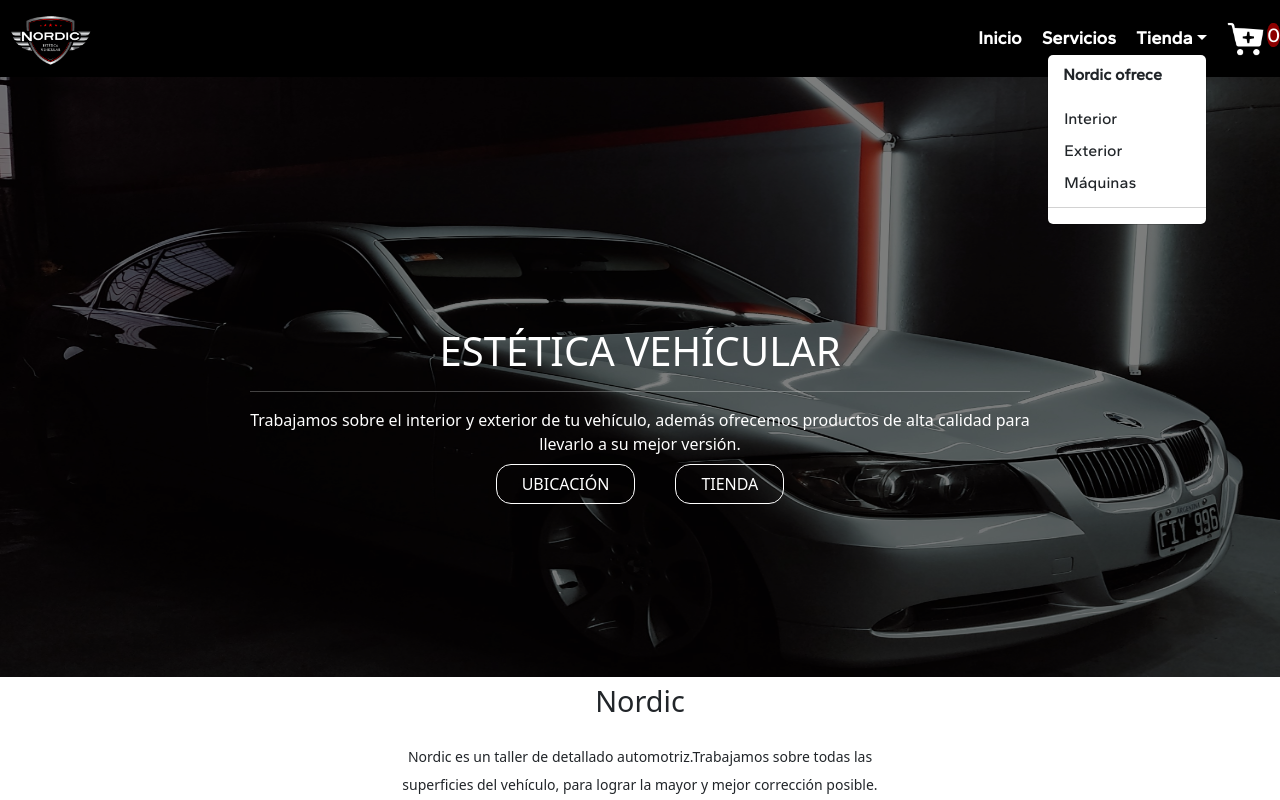
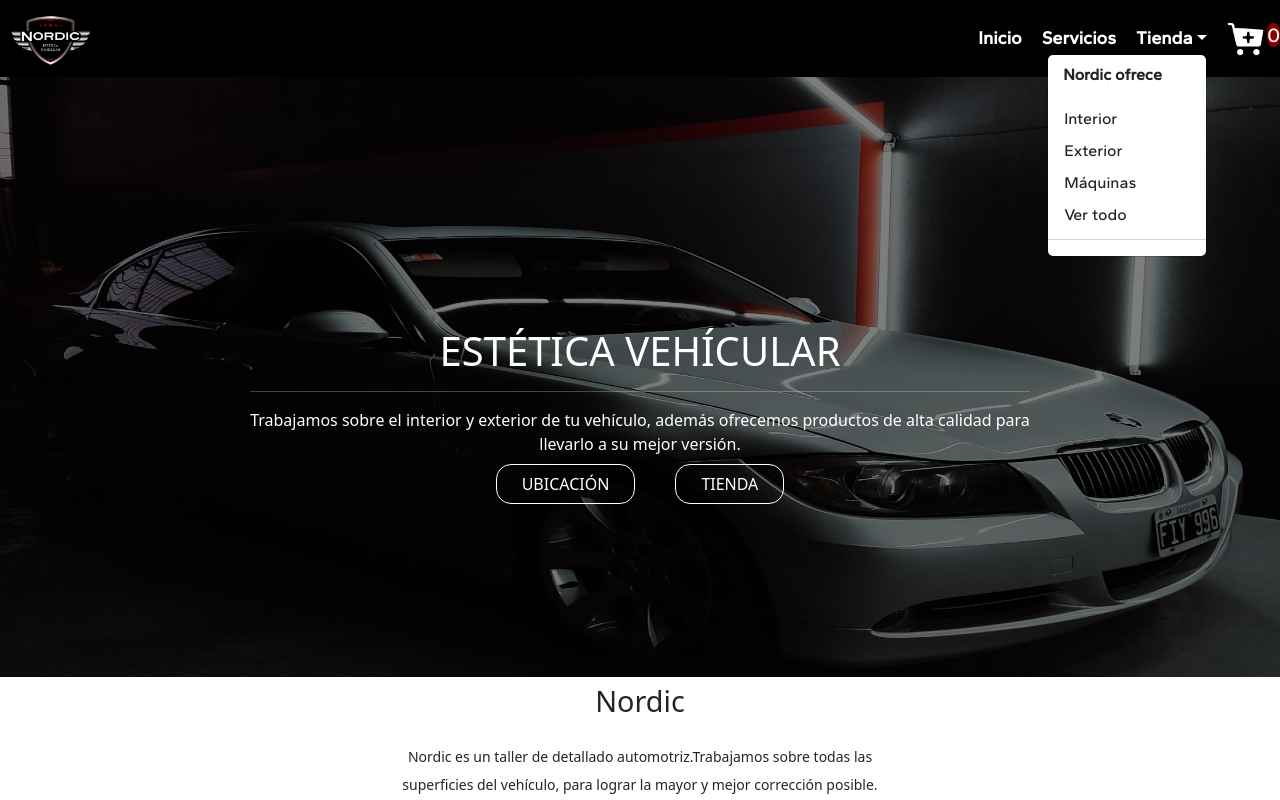
Before and after one commit to anderrsalva/Project-Reactjs, a React (Create React App) app: page / in a window 1280 px wide. Both pictures are taken after a click on the button "Tienda". Shown: the top 800 px of the page. Built offline with nearby package versions, Linux system fonts and the light colour scheme.

Commit message:
Agregando detalles a la página

```diff
--- a/src/App.js
+++ b/src/App.js
@@ -21,6 +21,7 @@ function App() {
         <Routes>
           <Route path="/" element={ <Banner/> } />
           <Route path="/servicios" element={ <Servicios /> }></Route>
+          <Route path="/productos/" element={ <ItemListContainer/> } />
           <Route path="/productos/:categoryId" element={ <ItemListContainer/> } />
           <Route path="/detail/:itemId" element={ <ItemDetailContainer/> } />
           <Route path="*" element={ <Navigate to="/" /> } />
--- a/src/components/Banner/Banner.js
+++ b/src/components/Banner/Banner.js
@@ -12,7 +12,7 @@ export const Banner = () => {
                         <hr></hr>
                         <p>Trabajamos sobre el interior y exterior de tu vehículo, además ofrecemos productos de alta calidad para llevarlo a su mejor versión.</p>
                         <a href='https://www.google.com/maps/place/Av.+Brig.+Gral.+Juan+Manuel+de+Rosas+5293,+Loma+Hermosa,+Provincia+de+Buenos+Aires/@-34.5561712,-58.5887593,17z/data=!3m1!4b1!4m6!3m5!1s0x95bcba27863bbef5:0x48ae046c9d87c767!8m2!3d-34.5561756!4d-58.5865706!16s%2Fg%2F11s9k5y6y0' className="button">Ubicación</a>
-                        <Link to='/productos/interior' className="button">Tienda</Link>
+                        <Link to='/productos/' className="button">Tienda</Link>
                     </div>
             </div>
     </div>
--- a/src/components/Navbar/Navbar.js
+++ b/src/components/Navbar/Navbar.js
@@ -16,28 +16,15 @@ export const Navbar = () => {
 
                     <Link to="/" className="navbar__link">Inicio</Link>
                     <Link to="/servicios" className="navbar__link">Servicios</Link>
-                    {/* <a href="#" className="navbar__link">Presupuesto</a> */}
                         <NavDropdown  title="Tienda" id="basic-nav-dropdown" className='navbar__link'>
                             <p className='nav__prod'>Nordic ofrece</p>
+
                             <NavDropdown.Item as={Link} to='/productos/interior' action variant="dark"> Interior </NavDropdown.Item>
                             <NavDropdown.Item as={Link} to='/productos/exterior'>  Exterior </NavDropdown.Item>
                             <NavDropdown.Item as={Link} to='/productos/maquinas'> Máquinas </NavDropdown.Item>
+                            <NavDropdown.Item as={Link} to='/productos/' action variant="dark"> Ver todo </NavDropdown.Item>
                             <NavDropdown.Divider />
                         </NavDropdown>
-                        {/* <NavDropdown.Item href="#action/3.4">
-                        Productos
-                        </NavDropdown.Item> */}
-
-                            {/* <NavDropdown title= "Productos Nordic" id="basic-nav-dropdown"> */}
-                                {/* <NavDropdown.Item href="#action/3.1"> Máquinas </NavDropdown.Item>
-                                <NavDropdown.Item href="#action/3.2"> Cepillos y Pinceles </NavDropdown.Item>
-                                <NavDropdown.Item href="#action/3.3"> Tratamientos y Selladores </NavDropdown.Item>
-                                <NavDropdown.Item href="#action/3.4"> Esponjas y guantes de lavado </NavDropdown.Item>
-                                <NavDropdown.Item href="#action/3.5"> Pinturas </NavDropdown.Item>
-                                <NavDropdown.Item href="#action/3.6"> Pastas de pulir </NavDropdown.Item>
-                                <NavDropdown.Item href="#action/3.7"> Shampoo</NavDropdown.Item> */}
-
-                    {/* </NavDropdown> */}
                     <CartWidget />
                 </nav>
             </div>
```
Lines whose indentation alone changed are shown as unchanged.
